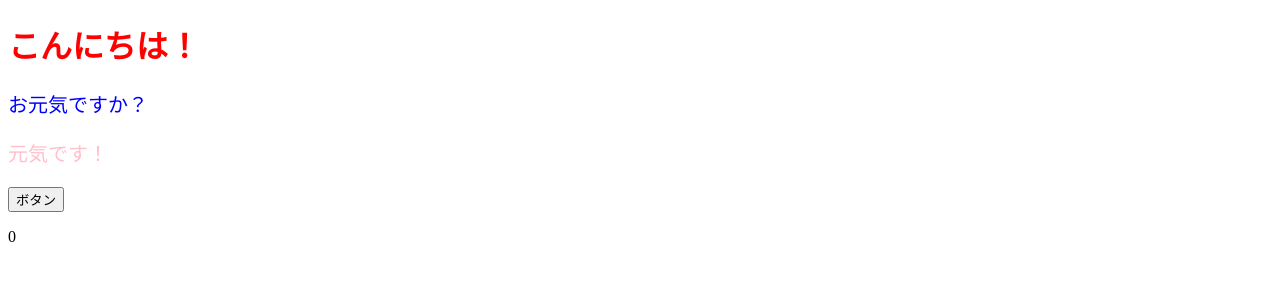
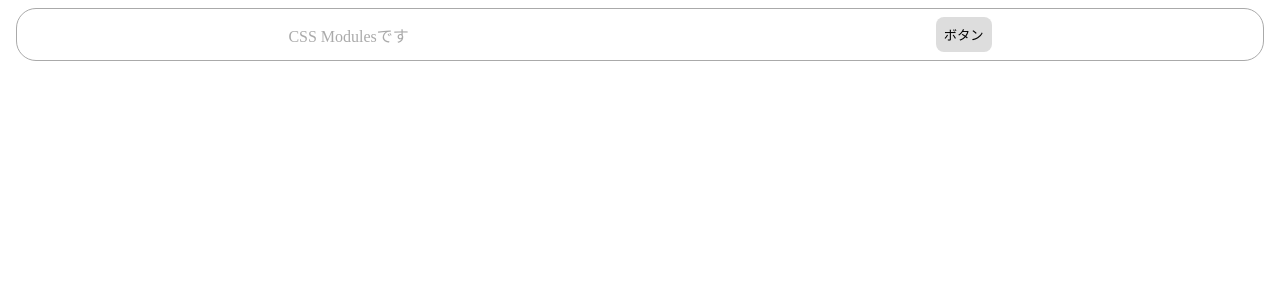
Before and after one commit to jinei/react_study, a React (Create React App) app in the folder my-app/: page / in a window 1280 px wide. Shown: the top 300 px of the page. Built offline with nearby package versions, Linux system fonts and the light colour scheme.

Commit message:
css Module

```diff
--- a/my-app/package.json
+++ b/my-app/package.json
@@ -6,6 +6,7 @@
     "@testing-library/jest-dom": "^5.16.5",
     "@testing-library/react": "^13.4.0",
     "@testing-library/user-event": "^13.5.0",
+    "node-sass": "^7.0.3",
     "react": "^18.2.0",
     "react-dom": "^18.2.0",
     "react-scripts": "5.0.1",
--- a/my-app/src/App.jsx
+++ b/my-app/src/App.jsx
@@ -1,29 +1,10 @@
 import { Fragment, useState, useEffect } from "react";
-import { ColoredMessage } from "./components/ColoredMessage";
+import { CssModules } from "./components/CssModules";
 
 export const App = () => {
-  console.log("レンダリング");
-
-  // Stateの定義
-  const [num, setNum] = useState(0);
-
-  useEffect(() => {
-    console.log("再レンダリング");
-  }, []);
-
-  // ボタン押下時の処理
-  const onClickButton = () => {
-    // setNum(num + 1);
-    setNum((prev) => prev + 1);
-  };
-
   return (
     <Fragment>
-      <h1 style={{ color: "red" }}>こんにちは！</h1>
-      <ColoredMessage color="blue">お元気ですか？</ColoredMessage>
-      <ColoredMessage color="pink">元気です！</ColoredMessage>
-      <button onClick={onClickButton}>ボタン</button>
-      <p>{num}</p>
+      <CssModules />
     </Fragment>
   );
 };
--- /dev/null
+++ b/my-app/src/components/CssModules.jsx
@@ -0,0 +1,10 @@
+import classes from "./CssModules.module.scss";
+
+export const CssModules = () => {
+  return (
+    <div className={classes.container}>
+      <p className={classes.title}>CSS Modulesです</p>
+      <button className={classes.button}>ボタン</button>
+    </div>
+  );
+};
--- /dev/null
+++ b/my-app/src/components/CssModules.module.scss
@@ -0,0 +1,27 @@
+.container {
+  border: solid 1px #aaa;
+  border-radius: 20px;
+  padding: 8px;
+  margin: 8px;
+  display: flex;
+  justify-content: space-around;
+  align-items: center;
+}
+
+.title {
+  margin: 0;
+  color: #aaa;
+}
+
+.button {
+  background-color: #ddd;
+  border: none;
+  padding: 8px;
+  border-radius: 8px;
+
+  &:hover {
+    background-color: #aaa;
+    color: #fff;
+    cursor: pointer;
+  }
+}
```
Also changed, not shown: 1 other file (tests, documents, lock files or other folders).
